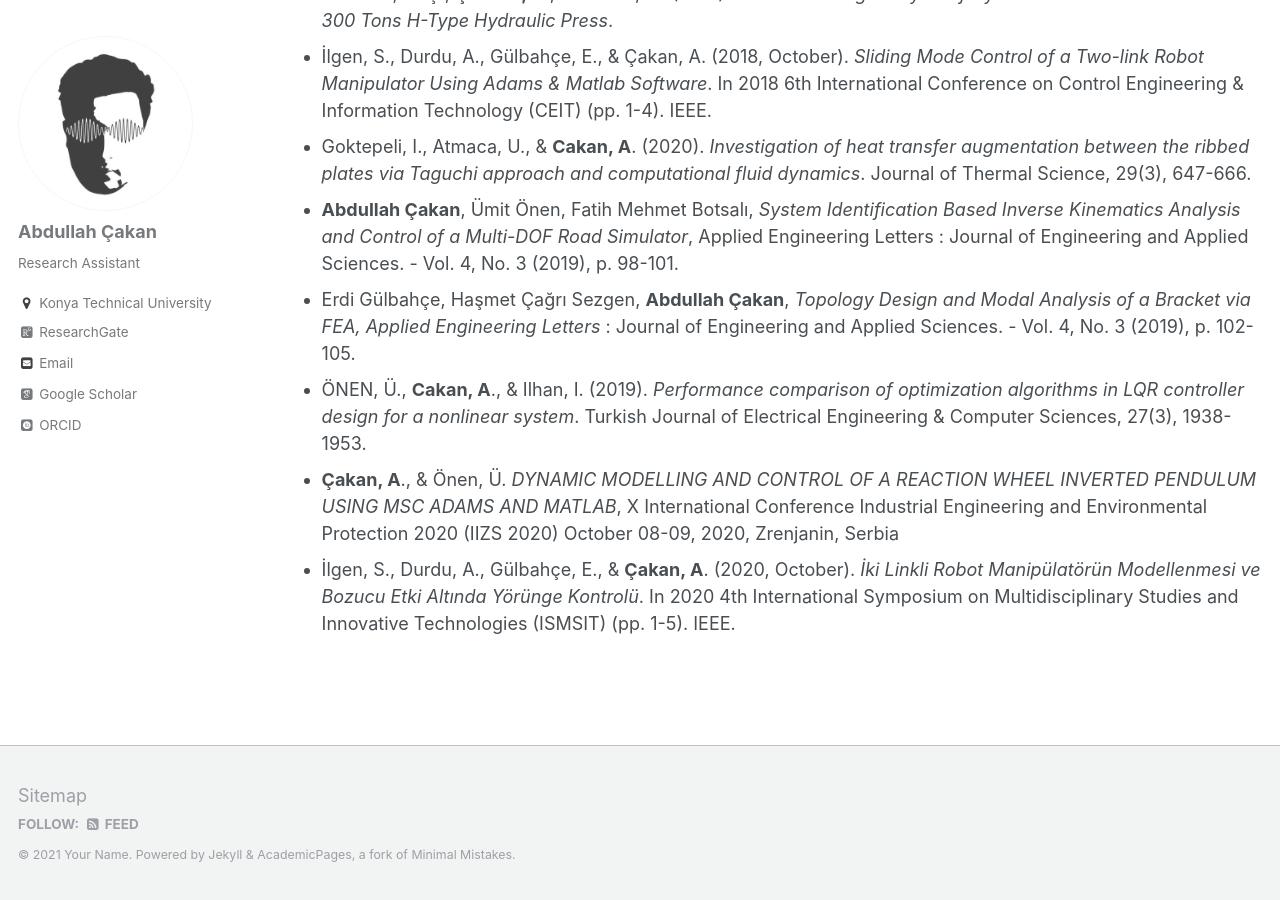
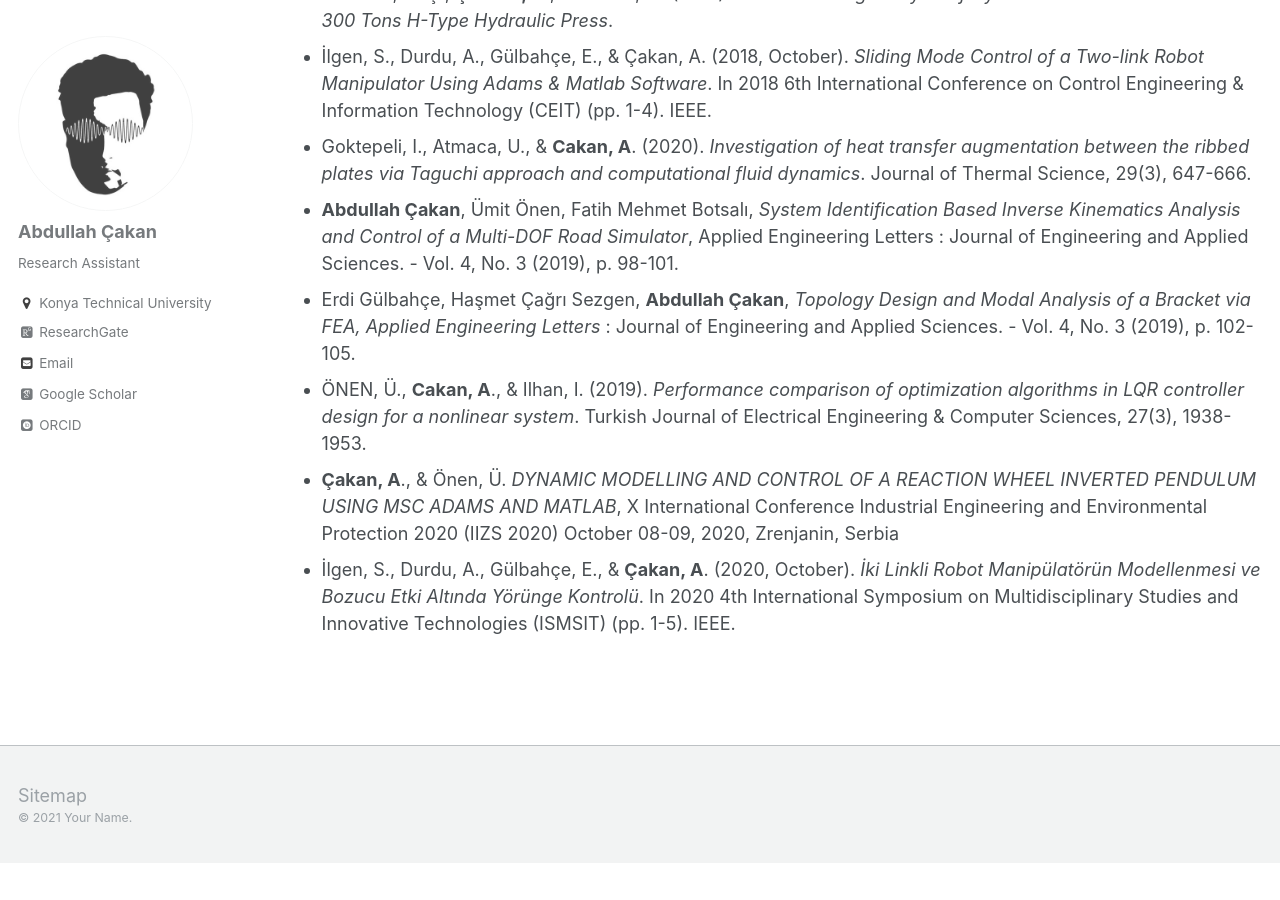
Before and after one commit to abdullahcakan/acakan.github.io, a Jekyll site: the page built from _pages/cv.md, in a window 1280 px wide and 900 px high, scrolled down 1734 px. Built offline with Jekyll 4.4.1, drawn with Linux system fonts in a browser that asks for light colours; some web fonts are replaced; after the commit the page ends 2597 px from its top, so only the background shows below that.

Commit message:
Update footer.html

```diff
--- a/_includes/footer.html
+++ b/_includes/footer.html
@@ -1,24 +1,5 @@
 {% include base_path %}
 
-<div class="page__footer-follow">
-  <ul class="social-icons">
-    {% if site.data.ui-text[site.locale].follow_label %}
-      <li><strong>{{ site.data.ui-text[site.locale].follow_label }}</strong></li>
-    {% endif %}
-    {% if site.twitter.username %}
-      <li><a href="https://twitter.com/{{ site.twitter.username }}"><i class="fa fa-fw fa-twitter-square" aria-hidden="true"></i> Twitter</a></li>
-    {% endif %}
-    {% if site.facebook.username %}
-      <li><a href="https://facebook.com/{{ site.facebook.username }}"><i class="fa fa-fw fa-facebook-square" aria-hidden="true"></i> Facebook</a></li>
-    {% endif %}
-    {% if site.author.github %}
-      <li><a href="http://github.com/{{ site.author.github }}"><i class="fa fa-fw fa-github" aria-hidden="true"></i> GitHub</a></li>
-    {% endif %}
-    {% if site.author.bitbucket %}
-      <li><a href="http://bitbucket.org/{{ site.author.bitbucket }}"><i class="fa fa-fw fa-bitbucket" aria-hidden="true"></i> Bitbucket</a></li>
-    {% endif %}
-    <li><a href="{% if site.atom_feed.path %}{{ site.atom_feed.path }}{% else %}{{ base_path }}/feed.xml{% endif %}"><i class="fa fa-fw fa-rss-square" aria-hidden="true"></i> {{ site.data.ui-text[site.locale].feed_label | default: "Feed" }}</a></li>
-  </ul>
-</div>
 
-<div class="page__footer-copyright">&copy; {{ site.time | date: '%Y' }} {{ site.name | default: site.title }}. {{ site.data.ui-text[site.locale].powered_by | default: "Powered by" }} <a href="http://jekyllrb.com" rel="nofollow">Jekyll</a> &amp; <a href="https://github.com/academicpages/academicpages.github.io">AcademicPages</a>, a fork of <a href="https://mademistakes.com/work/minimal-mistakes-jekyll-theme/" rel="nofollow">Minimal Mistakes</a>.</div>
+
+<div class="page__footer-copyright">&copy; {{ site.time | date: '%Y' }} {{ site.name | default: site.title }}.</div>
```
